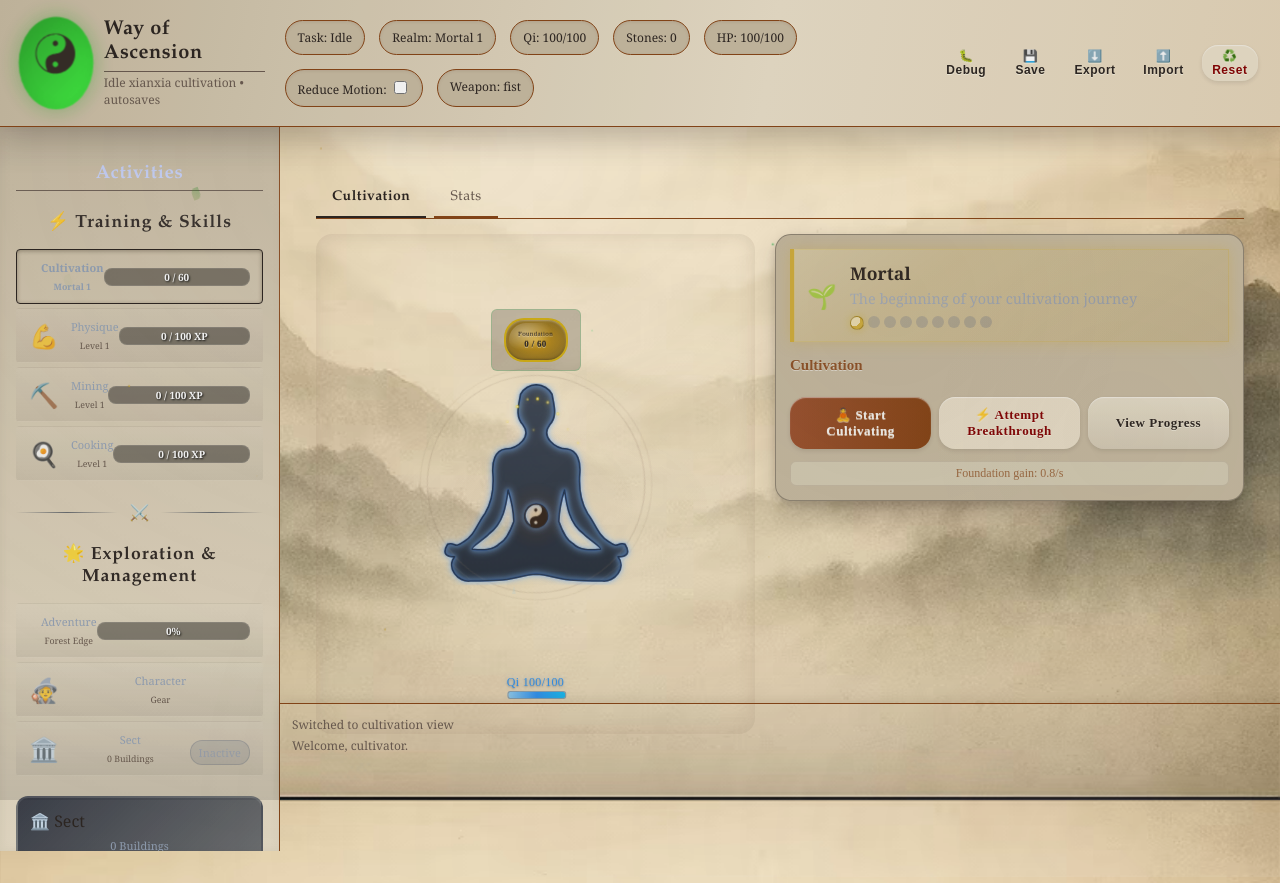
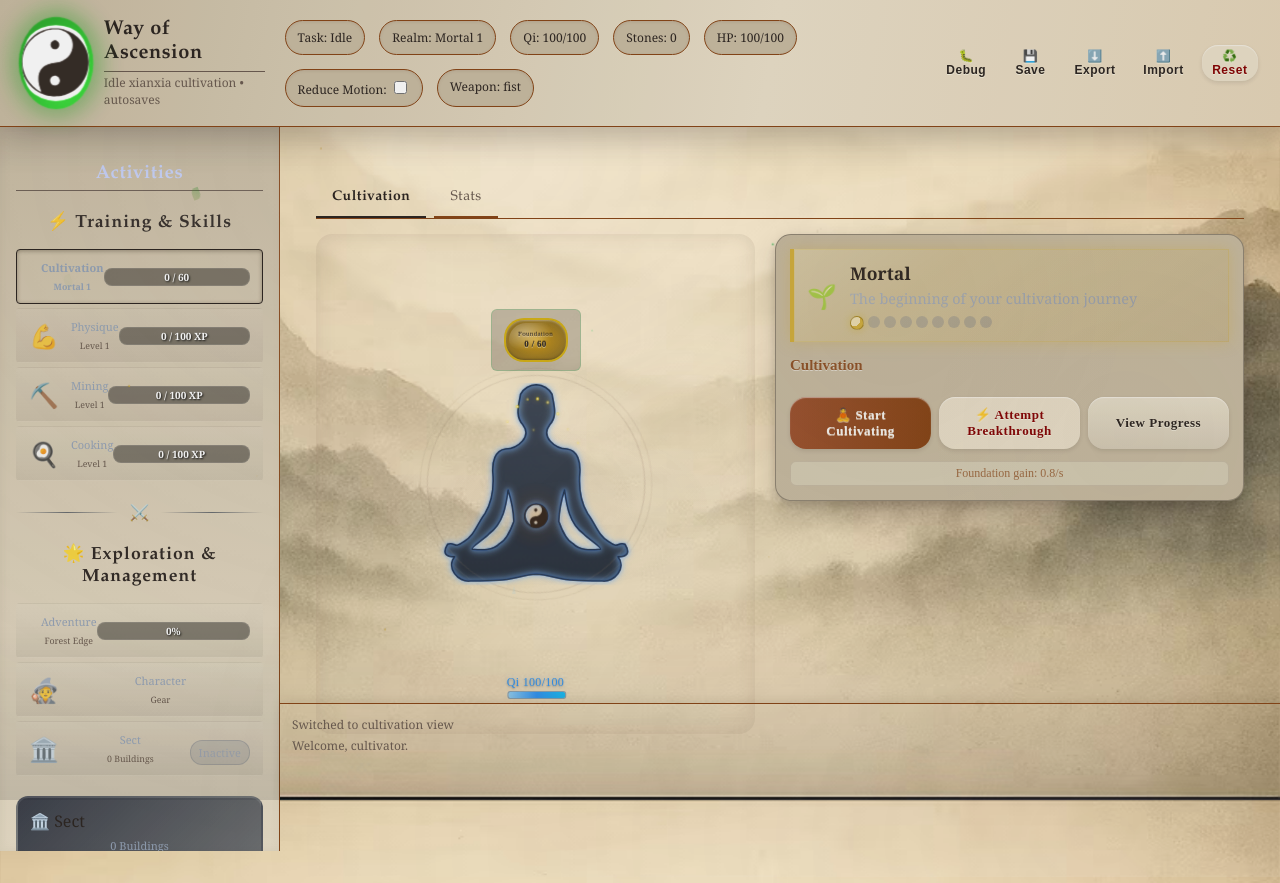
Before and after one commit to recalledz/way-of-ascension, a website with bundled scripts: page index.html in a window 1280 px wide. Shown: the top 883 px of the page. Built offline with nearby package versions, Linux system fonts and the light colour scheme; some icons are missing.

Commit message:
style: refine qi-orb glow effects and add precise yin-yang symbol positioning

```diff
--- a/style.css
+++ b/style.css
@@ -1373,14 +1373,50 @@ header{
   height:84px;
   border-radius:50%;
   position:relative;
-  box-shadow:0 0 15px 3px rgba(34, 139, 34, 0.3), inset 0 0 8px 3px rgba(34, 139, 34, 0.2);
+  /* Fine-tuning controls for Yin-Yang fit */
+  --yy-scale: 1.90;   /* +15% more from previous size */
+  --yy-tx: -0.2px;    /* horizontal nudge (right positive) */
+  --yy-ty: -0.2px;    /* vertical nudge (down positive) */
+  /* Reduce outer glow radius and strength by ~10% */
+  box-shadow:0 0 20px 7.2px rgba(34, 139, 34, 0.45), inset 0 0 9px 3.6px rgba(34, 139, 34, 0.22);
   animation:pulse 3.4s ease-in-out infinite;
   transition: all 0.5s ease;
 }
+/* Ensure the Yin-Yang SVG sits above any orb glow layers */
+.qi-orb > svg {
+  position: absolute;
+  /* Shrink white circular layer to 90% and center it */
+  top: 5%;
+  left: 5%;
+  width: 90%;
+  height: 90%;
+  z-index: 2;
+  pointer-events: none;
+  background: #ffffff;          /* white exactly under the symbol */
+  border-radius: 50%;
+  overflow: hidden;             /* hard-clip to circle bounds */
+  -webkit-clip-path: circle(50% at 50% 50%);
+  clip-path: circle(50% at 50% 50%);
+}
+
+/* Make the Yin-Yang drawing fill the white circle exactly */
+.qi-orb .yin-yang-svg {
+  display: block;
+}
+.qi-orb .yin-yang-svg path {
+  transform-box: fill-box;
+  transform-origin: 50% 50%;
+  transform: translate(var(--yy-tx), var(--yy-ty)) scale(var(--yy-scale)); /* precise fit using tunable vars */
+  shape-rendering: geometricPrecision;
+  stroke: none; /* prevent thin outline from appearing at the edge */
+}
+
+/* Remove extra white ring: no pseudo-element needed */
 
 /* STYLE-GUIDE-UPDATE: Soft foundation max glow */
 .qi-orb.foundation-max {
-  box-shadow:0 0 20px 6px rgba(34, 139, 34, 0.4), 0 0 30px 9px rgba(34, 139, 34, 0.2), inset 0 0 12px 4px rgba(34, 139, 34, 0.3);
+  /* Reduce foundation-max glow sizes by ~10% as well */
+  box-shadow:0 0 18px 5.4px rgba(34, 139, 34, 0.4), 0 0 27px 8.1px rgba(34, 139, 34, 0.2), inset 0 0 10.8px 3.6px rgba(34, 139, 34, 0.3);
   animation:foundation-shine 2s ease-in-out infinite;
 }
 
```
